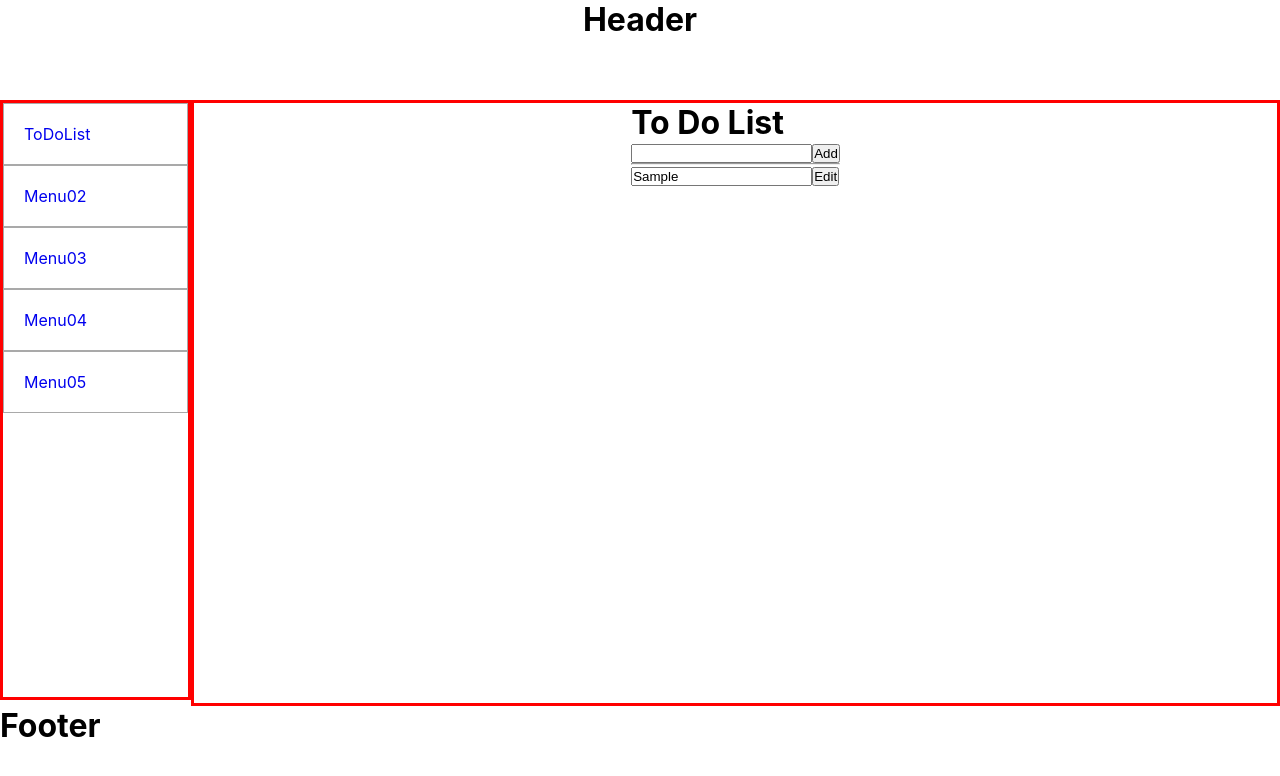
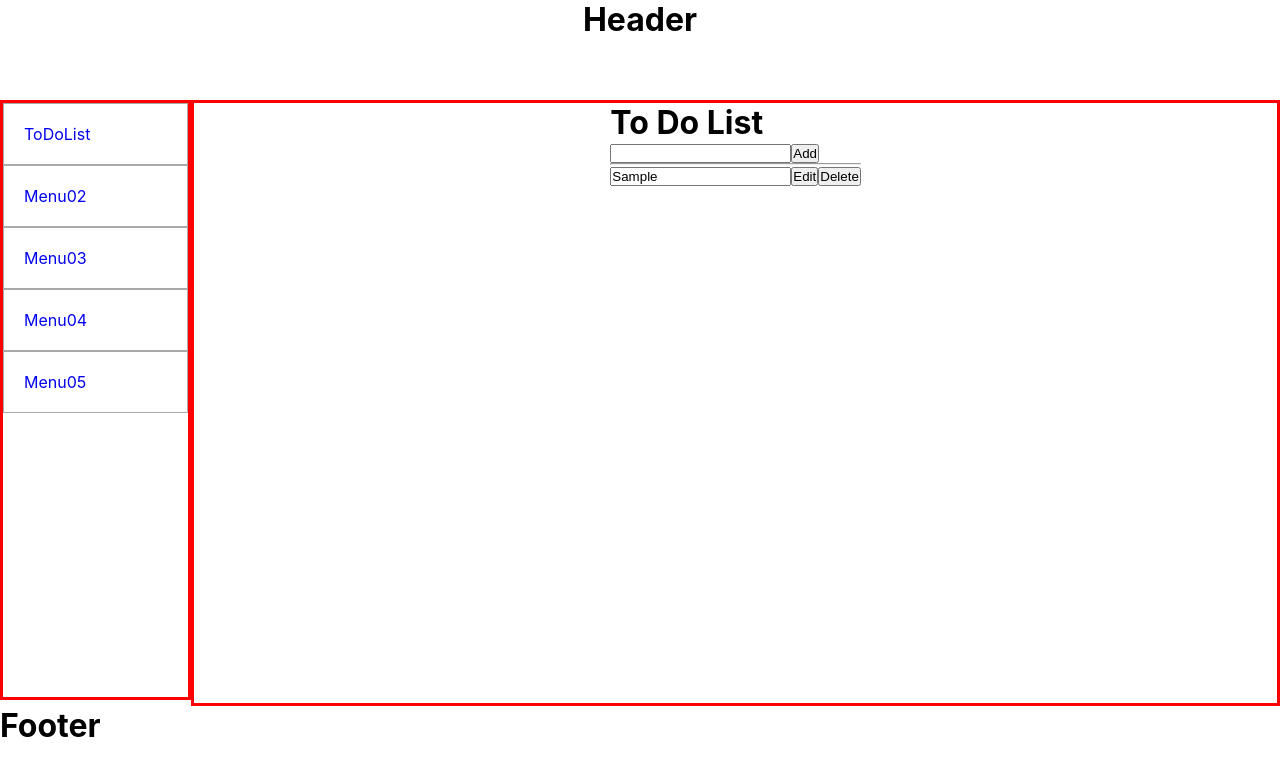
Before and after one commit to bigveloper/practice_layout, a React (Create React App) app: page /todolist in a window 1280 px wide. Both pictures are taken after typing "Sample" into the empty fields and a click on the button "Add". Shown: the top 776 px of the page. Built offline with nearby package versions, Linux system fonts and the light colour scheme.

Commit message:
ToDo Delete button

```diff
--- a/src/pages/ToDoList.jsx
+++ b/src/pages/ToDoList.jsx
@@ -30,6 +30,15 @@ function ToDoList() {
         });
     };
 
+    const onDelete = (index) => {
+        setList((prevState) => {
+            const deleteList = prevState.filter((item, i) => {
+                return i !== index && item;
+            });
+            return deleteList;
+        });
+    };
+
     useEffect(() => {
         console.log(value);
     }, [value]);
@@ -44,6 +53,7 @@ function ToDoList() {
                 <div key={index}>
                     <input value={item} readOnly />
                     <button onClick={() => onEdit(index)}>Edit</button>
+                    <button onClick={() => onDelete(index)}>Delete</button>
                 </div>
             ))}
         </div>
```
